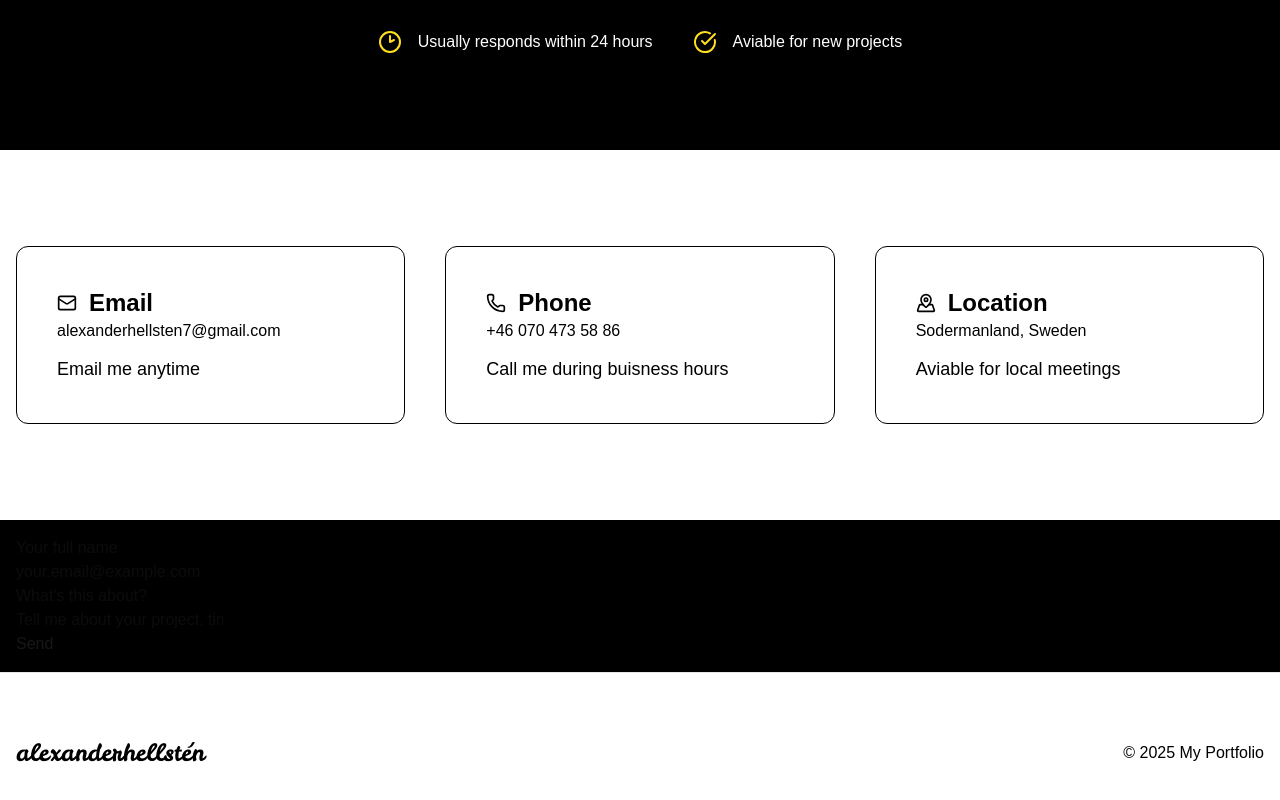
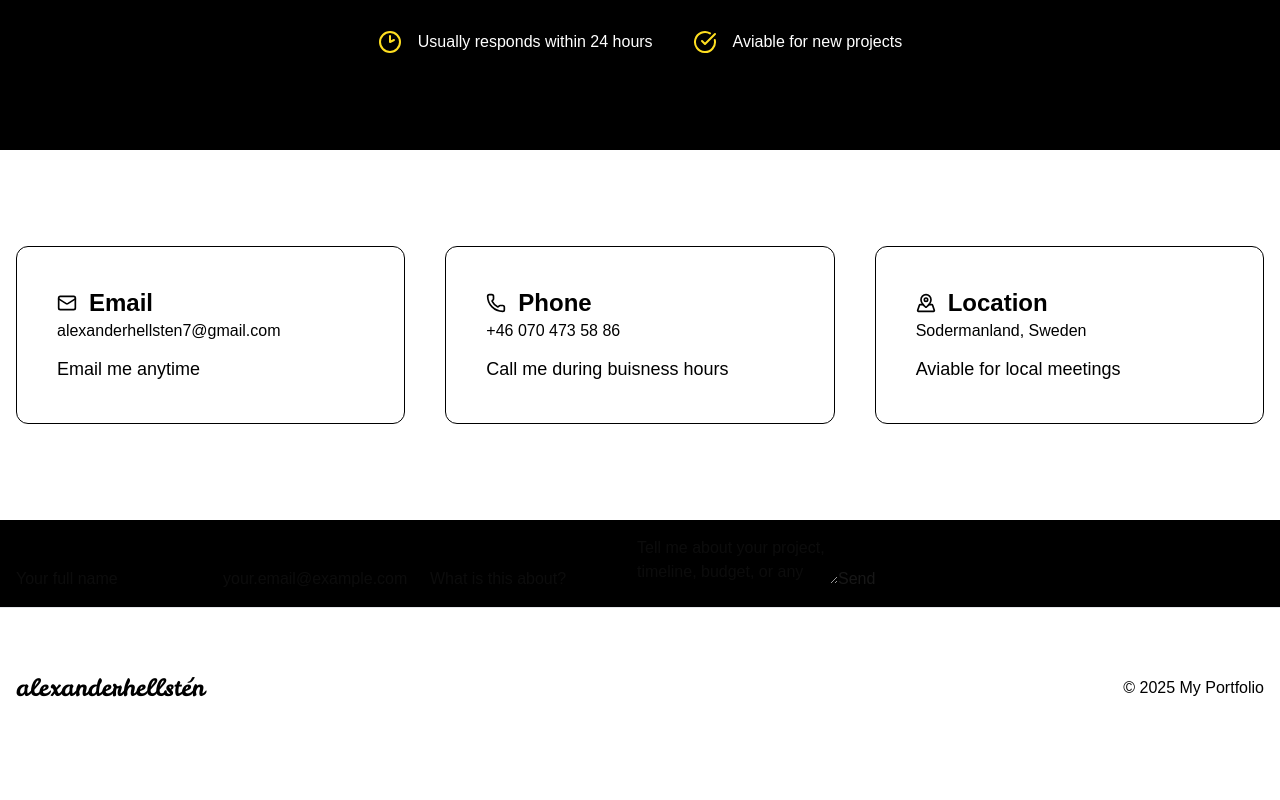
Before and after one commit to ThiccTapeman/alexanderhellsten.se, a Next.js app: page /contact in a window 1280 px wide. Shown: the part 382-1182 px from the top of the page. After the commit the page ends 1149 px from the top, so only its background shows below. Built offline with nearby package versions, Linux system fonts and the light colour scheme.

Commit message:
Updated contact form

```diff
--- a/src/components/ContactForm.js
+++ b/src/components/ContactForm.js
@@ -14,37 +14,15 @@ export default function ContactForm() {
 
   return (
     <form name="contact" netlify>
-      <p>
-        <label>
-          <input type="text" name="name" placeholder="Your full name" />
-        </label>
-      </p>
-      <p>
-        <label>
-          <input
-            type="email"
-            name="email"
-            placeholder="your.email@example.com"
-          />
-        </label>
-      </p>
-      <p>
-        <label>
-          <input type="text" name="subject" placeholder="What's this about?" />
-        </label>
-      </p>
-      <p>
-        <label>
-          <input
-            type="text"
-            name="text"
-            placeholder="Tell me about your project, timeline, budget, or any questions you have..."
-          />
-        </label>
-      </p>
-      <p>
-        <button type="submit">Send</button>
-      </p>
+      <input type="hidden" name="form-name" value="contact" />
+      <input type="text" name="name" placeholder="Your full name" />
+      <input type="email" name="email" placeholder="your.email@example.com" />
+      <input type="text" name="subject" placeholder="What is this about?" />
+      <textarea
+        name="message"
+        placeholder="Tell me about your project, timeline, budget, or any questions you have..."
+      />
+      <button type="submit">Send</button>
     </form>
   );
 }
```
